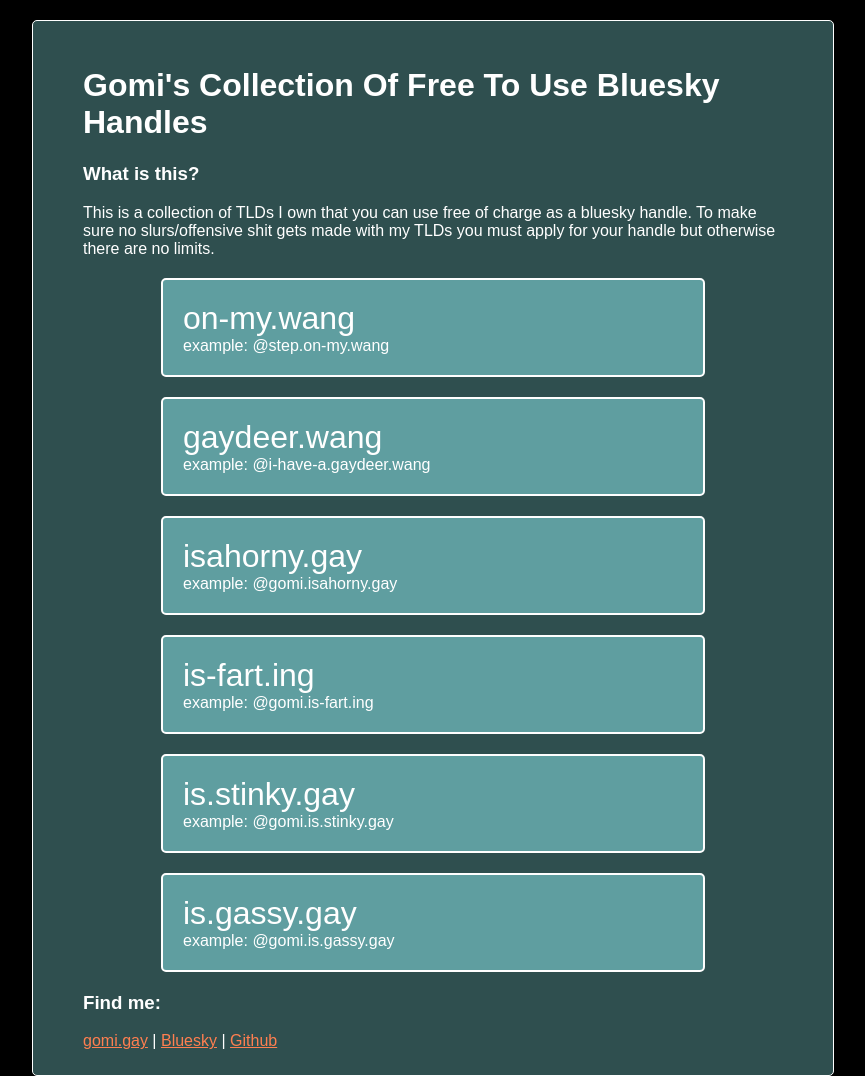
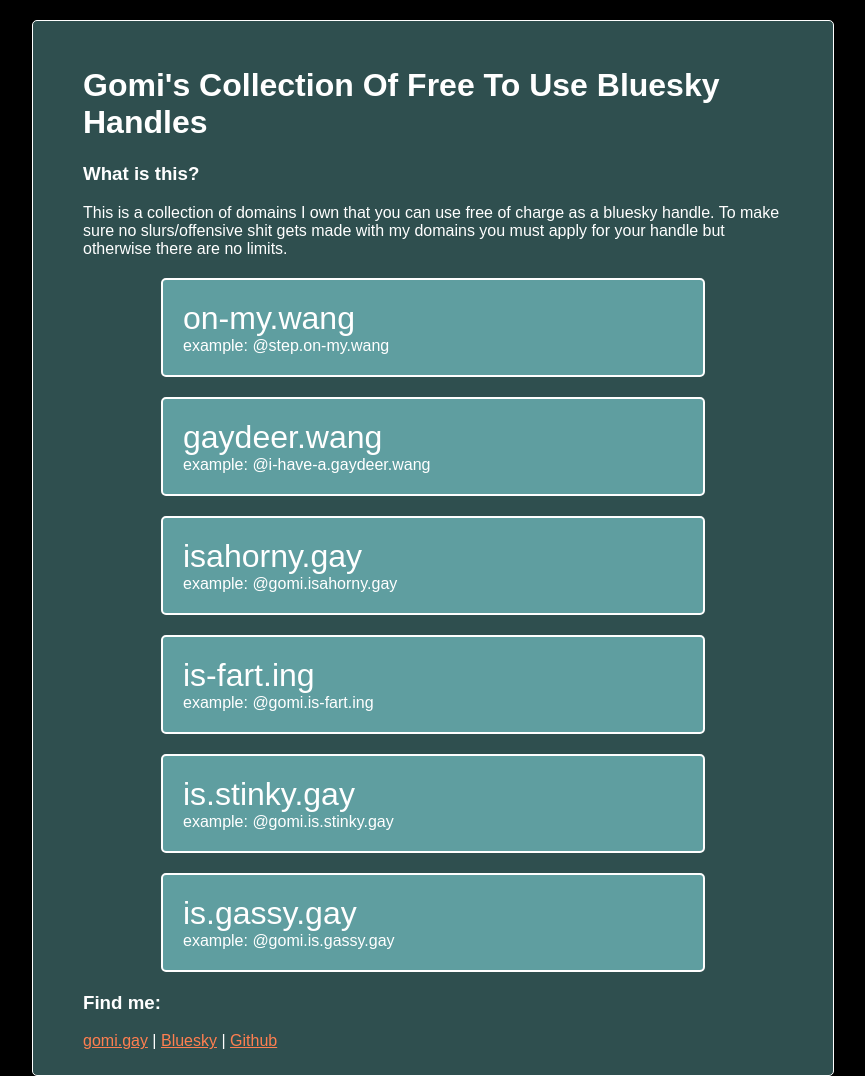
Before and after one commit to GomiDeer/gomis-handles, a plain HTML site: page index.html in a window 1280 px wide. Shown: the whole page, without its empty margins (207-1072 px from the left). Drawn offline with Linux system fonts and the light colour scheme.

Commit message:
updated typo

```diff
--- a/index.html
+++ b/index.html
@@ -47,7 +47,7 @@
             <h3>
                 What is this?
             </h3>
-            <p>This is a collection of TLDs I own that you can use free of charge as a bluesky handle. To make sure no slurs/offensive shit gets made with my TLDs you must apply for your handle but otherwise there are no limits.</p>
+            <p>This is a collection of domains I own that you can use free of charge as a bluesky handle. To make sure no slurs/offensive shit gets made with my domains you must apply for your handle but otherwise there are no limits.</p>
 
             <div class="domains">
                 <a href="https://handles.net/~/on-my.wang/register"><div class="card">
```
